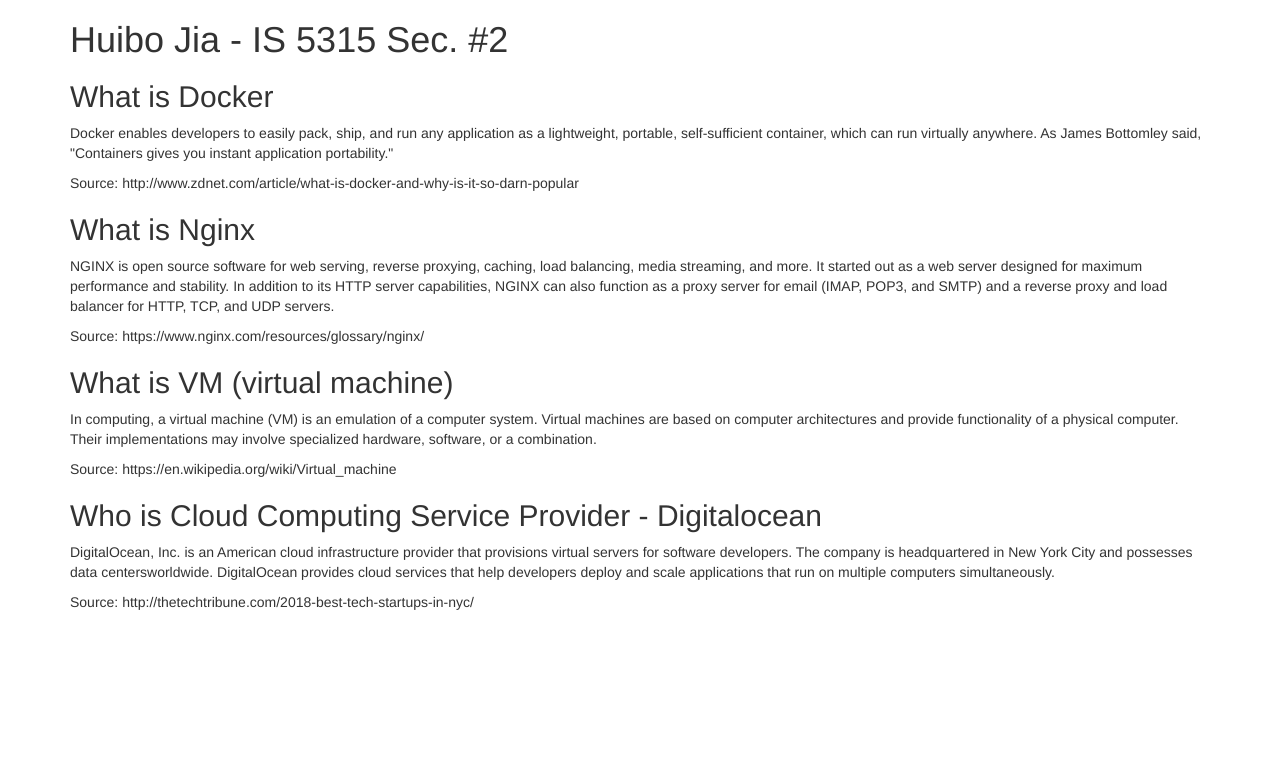
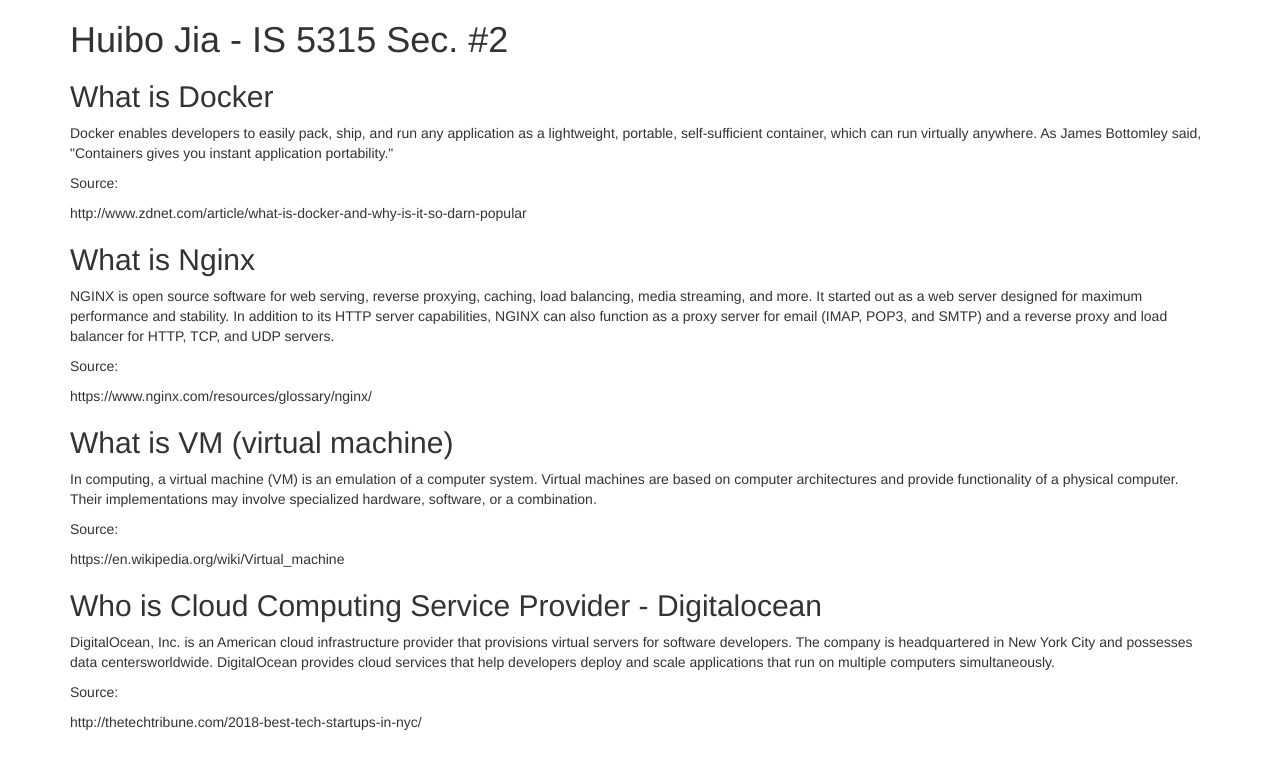
Before and after one commit to chelseajia/5315, a plain HTML site: page index.html in a window 1280 px wide. Drawn offline with nearby package versions, Linux system fonts and the light colour scheme.

Commit message:
editing answers

```diff
--- a/index.html
+++ b/index.html
@@ -8,16 +8,20 @@
       <h1>Huibo Jia - IS 5315 Sec. #2</h1>
       <h2>What is Docker</h2>
       <p>Docker enables developers to easily pack, ship, and run any application as a lightweight, portable, self-sufficient container, which can run virtually anywhere. As James Bottomley said, "Containers gives you instant application portability."</p>
-      <p>Source: http://www.zdnet.com/article/what-is-docker-and-why-is-it-so-darn-popular</p>
+      <p>Source:</p>
+      <p>http://www.zdnet.com/article/what-is-docker-and-why-is-it-so-darn-popular</p>
       <h2>What is Nginx</h2>
       <p>NGINX is open source software for web serving, reverse proxying, caching, load balancing, media streaming, and more. It started out as a web server designed for maximum performance and stability. In addition to its HTTP server capabilities, NGINX can also function as a proxy server for email (IMAP, POP3, and SMTP) and a reverse proxy and load balancer for HTTP, TCP, and UDP servers.</p>
-      <p>Source: https://www.nginx.com/resources/glossary/nginx/</p>
+      <p>Source: </p>
+      <p>https://www.nginx.com/resources/glossary/nginx/</p>
       <h2>What is VM (virtual machine)</h2>
       <p>In computing, a virtual machine (VM) is an emulation of a computer system. Virtual machines are based on computer architectures and provide functionality of a physical computer. Their implementations may involve specialized hardware, software, or a combination.</p>
-      <p>Source: https://en.wikipedia.org/wiki/Virtual_machine</p>
+      <p>Source: </p>
+      <p>https://en.wikipedia.org/wiki/Virtual_machine</p>
       <h2>Who is Cloud Computing Service Provider - Digitalocean</h2>
       <p>DigitalOcean, Inc. is an American cloud infrastructure provider that provisions virtual servers for software developers. The company is headquartered in New York City and possesses data centersworldwide. DigitalOcean provides cloud services that help developers deploy and scale applications that run on multiple computers simultaneously.</p>
-      <p>Source: http://thetechtribune.com/2018-best-tech-startups-in-nyc/</p>
+      <p>Source: </p>
+      <p>http://thetechtribune.com/2018-best-tech-startups-in-nyc/</p>
     </div>
   </body>
 </html>
```
Also changed, not shown: hwgit.html (+5 -3 lines).
